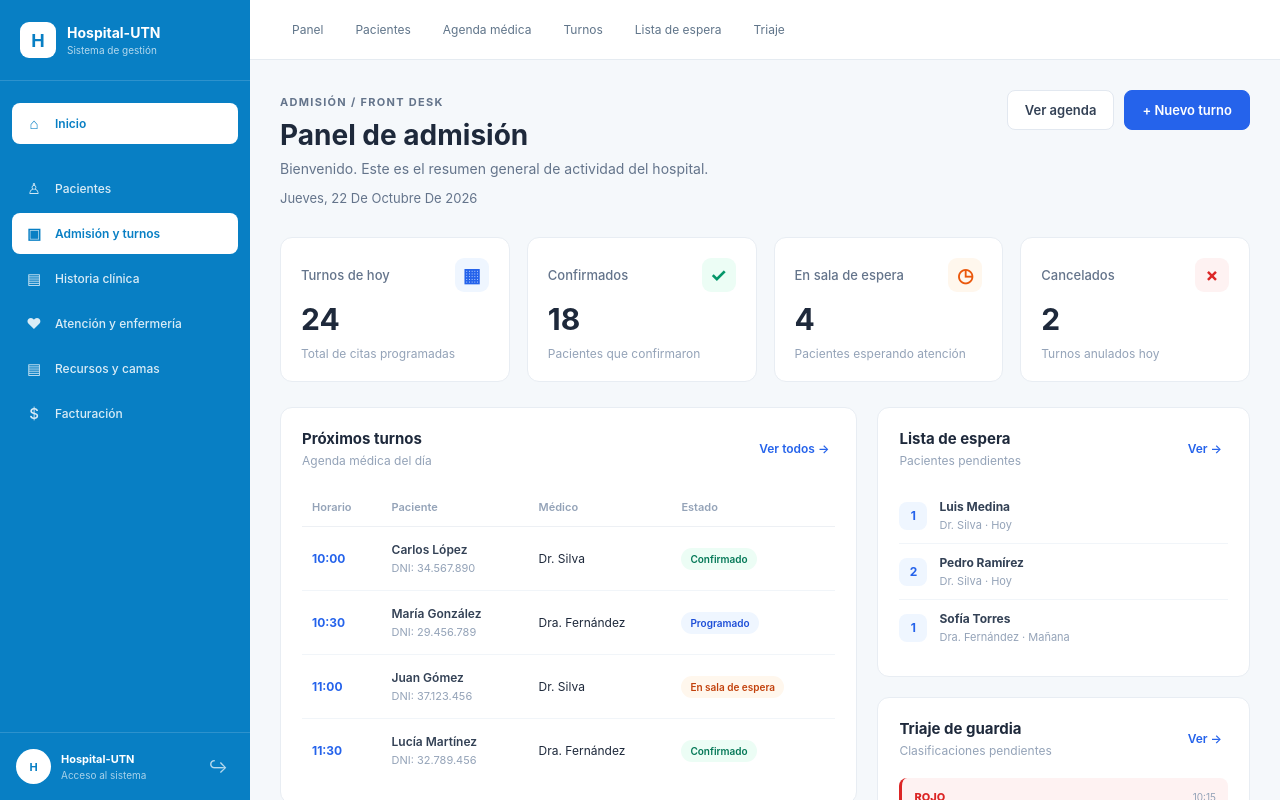
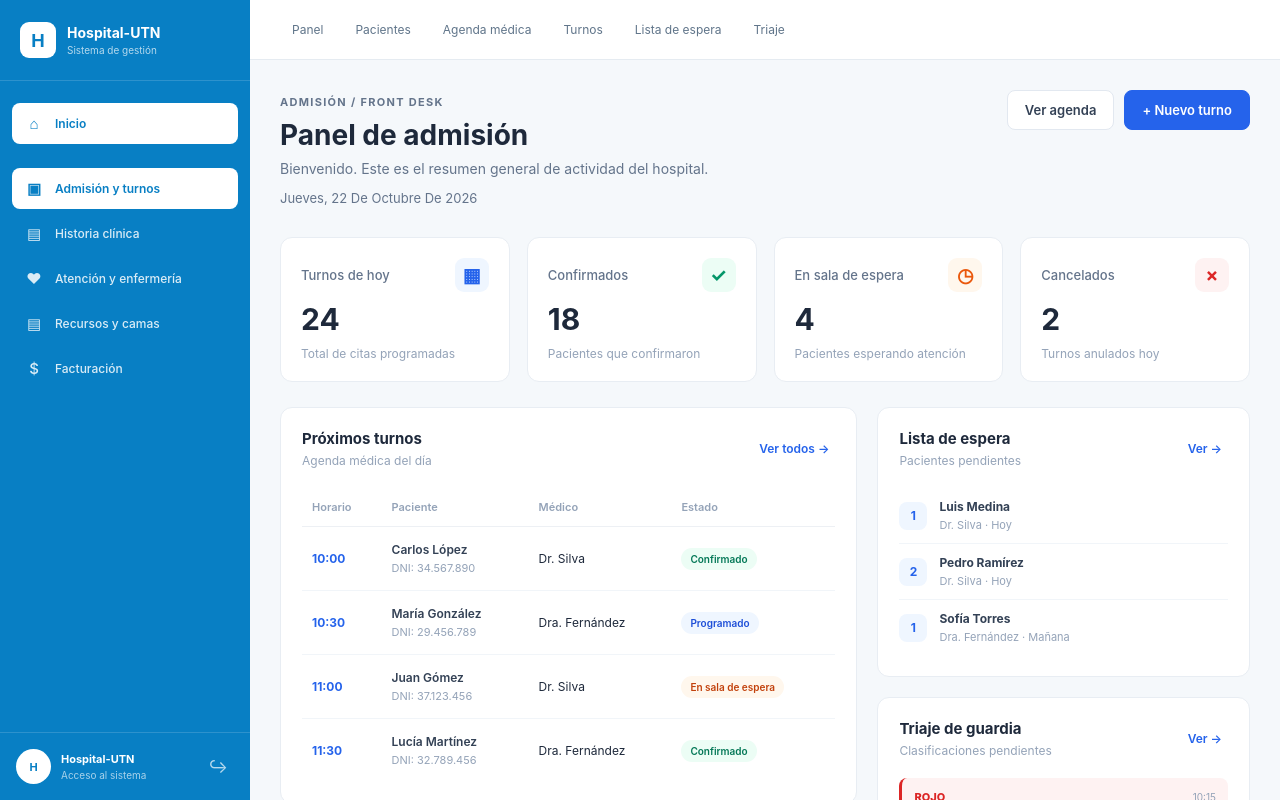
Before and after one commit to SGallotto09/Hospital-UTN, a Vue app: page /admisiones/dashboard in a window 1280 px wide. Shown: the top 800 px of the page. Built offline with nearby package versions, Linux system fonts and the light colour scheme.

Commit message:
Simplificar menu lateral del sistema

```diff
--- a/src/FRONTEND/layouts/MainLayout.vue
+++ b/src/FRONTEND/layouts/MainLayout.vue
@@ -59,12 +59,7 @@ async function cerrarSesion() {
     </RouterLink>
 
     <!-- MÓDULOS -->
-    <RouterLink to="/pacientes" class="nav-link module-link">
-        <span class="nav-icon">♙</span>
-        <span>Pacientes</span>
-    </RouterLink>
-
-    <RouterLink to="/admisiones" class="nav-link">
+    <RouterLink to="/admisiones" class="nav-link module-link">
         <span class="nav-icon">▣</span>
         <span>Admisión y turnos</span>
     </RouterLink>
```
